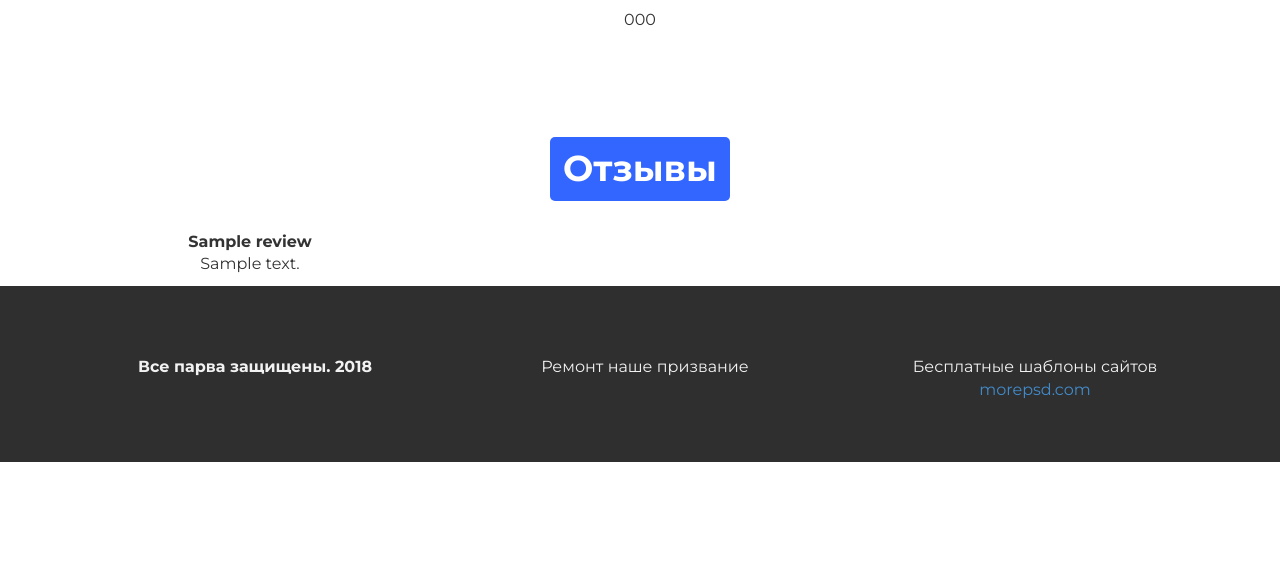
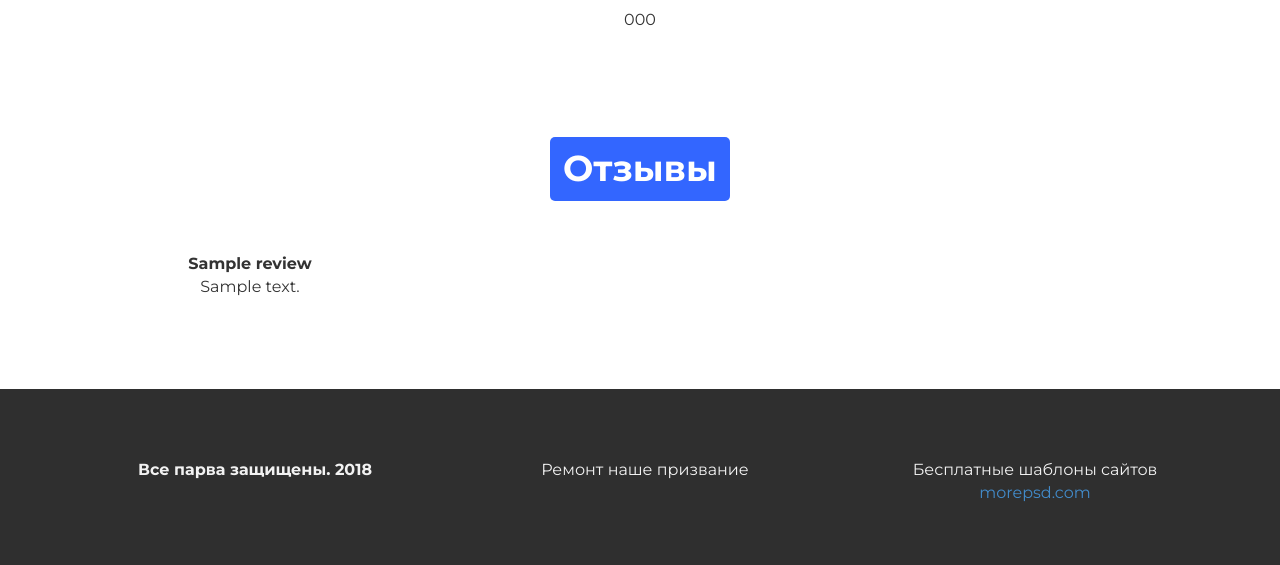
Before and after one commit to TZbooo/samara-renovation-of-apartaments, a Django app: template samara_renovation_of_apartaments/templates/index.html in a window 1280 px wide. Shown: the part 1872-2437 px from the top of the page. Before the commit the page ends 2334 px from the top, so only its background shows below. Run offline with Django 4.2, Linux system fonts and the light colour scheme; the template is opened without the code that fills it: most values are stand-ins (such as "Sample title", 1, 10 or a date in 2020); some libraries are stand-ins or nearby versions.

Commit message:
fix margins in reviews place

```diff
--- a/samara_renovation_of_apartaments/templates/index.html
+++ b/samara_renovation_of_apartaments/templates/index.html
@@ -214,10 +214,11 @@
 		<div class="container">
 			<div class="row centered">
 				<a href="{{ settings.link_to_full_reviews_list }}">
-					<h1 class="button button__center">Отзывы</h1>
+					<h1 class="button button__center" style="margin-top: 0;">Отзывы</h1>
 				</a>
 			</div>
-			<div class="reviews-wrap__text row centered">
+			</br>
+			<div class="reviews-wrap__text row centered mb">
 				{% for review in reviews %}
 				<div class="col-lg-4 col-md-4 col-sm-4">
 					<b>{{ review.reviewer_name }}</b>
```
